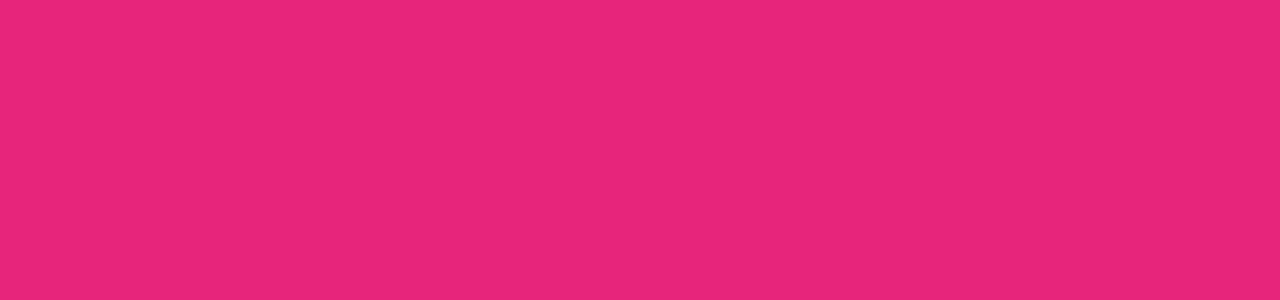
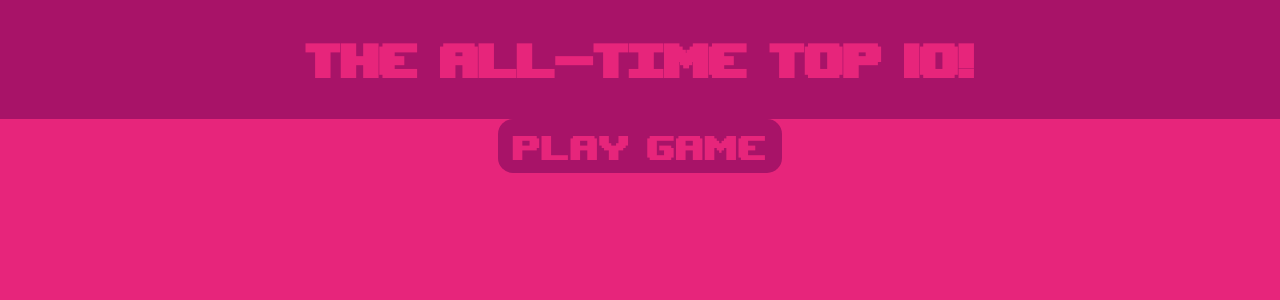
Before and after one commit to iO-Academy/2021-mar-clash-of-the-toppings-fe, a React (Create React App) app: page /results in a window 1280 px wide. Shown: the top 300 px of the page. Built offline with nearby package versions, Linux system fonts and the light colour scheme.

Commit message:
routing for home, clash, results and new favicon

```diff
--- a/src/Components/Clash/index.js
+++ b/src/Components/Clash/index.js
@@ -1,8 +1,6 @@
 import React from "react";
 // import 'Clash.css';
-
 import ClashTitle from "./ClashTitle";
-
 
 class Clash extends React.Component {
     render() {
--- /dev/null
+++ b/src/Components/Results/ResultsTitle/index.js
@@ -0,0 +1,6 @@
+import React from "react";
+import './ResultsTitle.css'
+
+const ResultsTitle = () => <h1>THE ALL-TIME TOP 10!</h1>
+
+export default ResultsTitle
--- /dev/null
+++ b/src/Components/Results/index.js
@@ -0,0 +1,18 @@
+import React from "react";
+import ResultsTitle from "./ResultsTitle/";
+import PlayButton from "../Splash/PlayButton";
+
+class Results extends React.Component {
+    render() {
+        return (
+            <div>
+                <ResultsTitle />
+                {/*<ResultsTable />*/}
+                <PlayButton />
+            </div>
+
+        )
+    }
+}
+
+export default Results
--- a/src/Components/Splash/index.js
+++ b/src/Components/Splash/index.js
@@ -3,7 +3,7 @@ import Greeting from "./Greeting/index";
 import WelcomeText from "./WelcomeText/index";
 import PlayButton from "./PlayButton/index";
 
-class App extends React.Component {
+class Splash extends React.Component {
     render() {
         return (
             <div>
@@ -16,4 +16,4 @@ class App extends React.Component {
     }
 }
 
-export default App
+export default Splash
--- a/src/index.js
+++ b/src/index.js
@@ -1,18 +1,19 @@
-import React from 'react';
-import ReactDOM from 'react-dom';
-import './index.css';
-import reportWebVitals from './reportWebVitals';
-import {Route, Link, BrowserRouter as Router} from 'react-router-dom';
-import App from './Components/Splash'
+import React from 'react'
+import ReactDOM from 'react-dom'
+import './index.css'
+import reportWebVitals from './reportWebVitals'
+import {Route, Link, BrowserRouter as Router} from 'react-router-dom'
+import Splash from './Components/Splash'
 import Clash from './Components/Clash'
+import Results from "./Components/Results";
 
 class Routing extends React.Component {
     render() {
         return (
             <Router>
-                <Route path="/home" component={App} />
+                <Route path="/home" component={Splash} />
                 <Route path="/clash" component={Clash} />
-                {/*<Route path="/results" component={Results} />*/}
+                <Route path="/results" component={Results} />
             </Router>
         )
     }
```
Also changed, not shown: src/Components/Results/Results.css (added), src/Components/Results/ResultsTitle/ResultsTitle.css (added), 1 other file (tests, documents, lock files or other folders).
